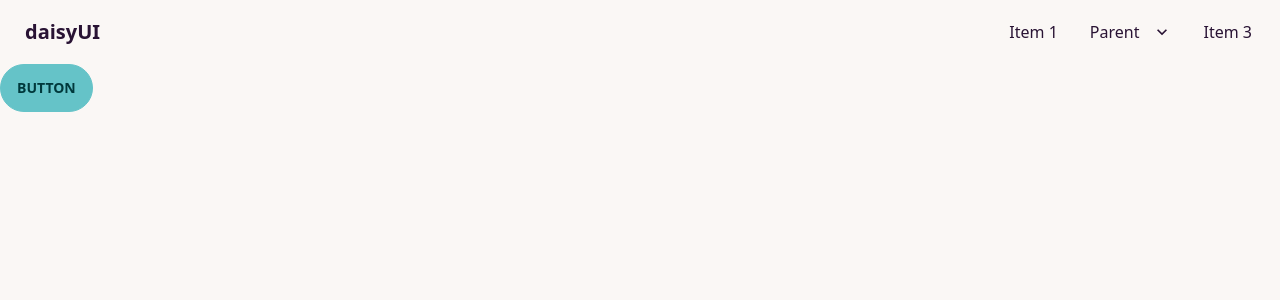
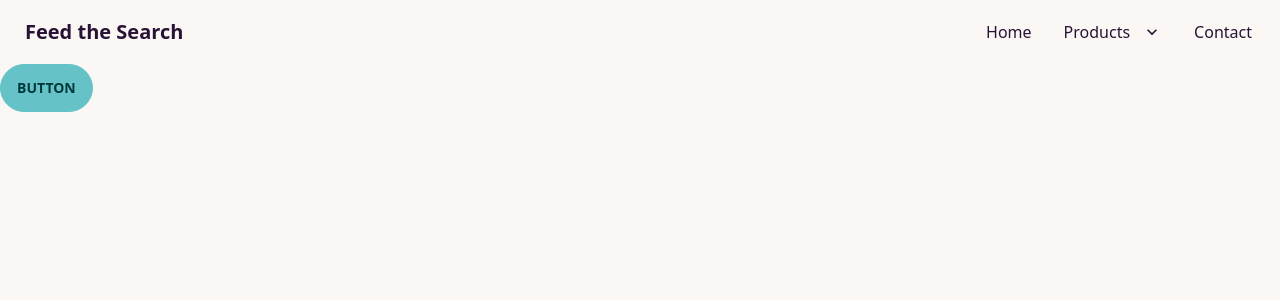
Before and after one commit to viziops/svelte-cf-daisy, a SvelteKit app: page / in a window 1280 px wide. Shown: the top 300 px of the page. Built offline with nearby package versions, Linux system fonts and the light colour scheme.

Commit message:
fts upate nav

```diff
--- a/src/routes/+layout.svelte
+++ b/src/routes/+layout.svelte
@@ -4,14 +4,14 @@
 
 <div class="navbar bg-base-100">
 	<div class="flex-1">
-		<a class="btn btn-ghost normal-case text-xl">daisyUI</a>
+		<a class="btn btn-ghost normal-case text-xl">Feed the Search</a>
 	</div>
 	<div class="flex-none">
 		<ul class="menu menu-horizontal px-1">
-			<li><a>Item 1</a></li>
+			<li><a>Home</a></li>
 			<li tabindex="0">
 				<a>
-					Parent
+					Products
 					<svg
 						class="fill-current"
 						xmlns="http://www.w3.org/2000/svg"
@@ -26,7 +26,7 @@
 					<li><a>Submenu 2</a></li>
 				</ul>
 			</li>
-			<li><a>Item 3</a></li>
+			<li><a>Contact</a></li>
 		</ul>
 	</div>
 </div>
```
